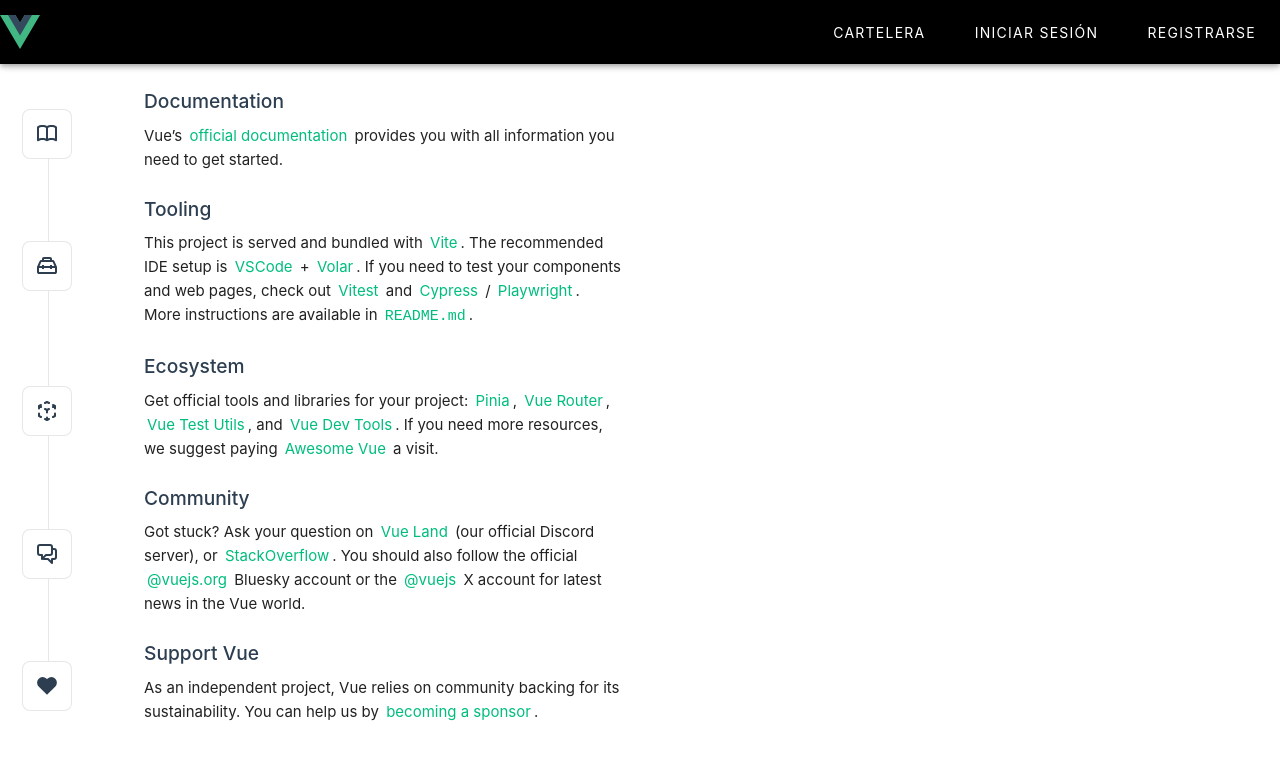
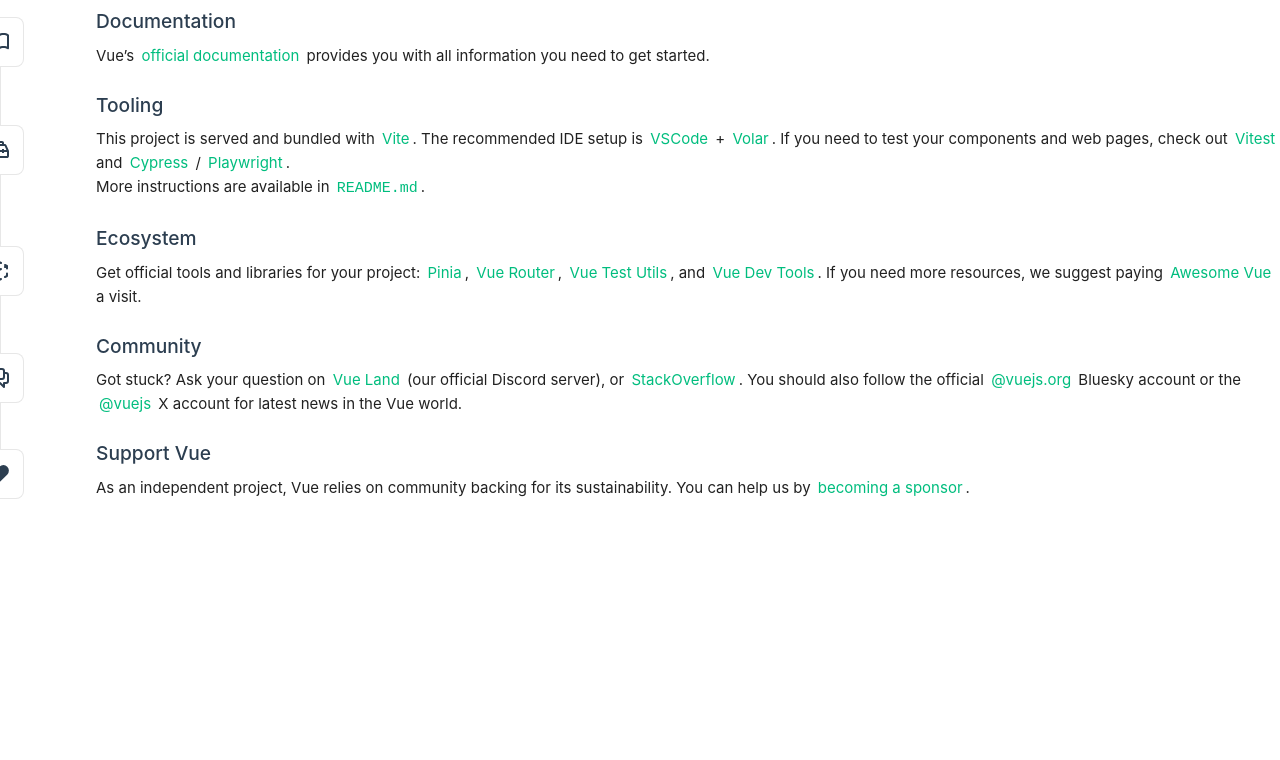
Before and after one commit to CorreaJose13/CinePlus, a Vue app in the folder front-end/: page / in a window 1280 px wide. Shown: the top 760 px of the page. Built offline with nearby package versions, Linux system fonts and the light colour scheme; the HTML template or start-up script is replaced by a standard one; what v-phone-input would draw is missing.

Commit message:
update app vue

```diff
--- a/front-end/src/App.vue
+++ b/front-end/src/App.vue
@@ -1,54 +1,7 @@
-<script setup lang="ts">
-import { RouterLink, RouterView } from 'vue-router'
-</script>
-
 <template>
   <v-app>
-    <v-app-bar color="primary" app dark>
-      <div class="d-flex align-center">
-        <v-img alt="Logo" class="mr-2" contain src="@/assets/logo.svg" width="40" height="40" />
-      </div>
-
-      <v-spacer></v-spacer>
-
-      <div class="navigation-links">
-        <v-btn v-for="item in navigationItems" :key="item.title" :to="item.to" text class="mx-2">
-          {{ item.title }}
-        </v-btn>
-      </div>
-    </v-app-bar>
-
     <v-main>
-      <v-container fluid>
-        <RouterView />
-      </v-container>
+      <router-view />
     </v-main>
   </v-app>
 </template>
-
-<script lang="ts">
-export default {
-  data() {
-    return {
-      navigationItems: [
-        { title: 'Cartelera', to: '/cartelera' },
-        { title: 'Iniciar Sesión', to: '/login' },
-        { title: 'Registrarse', to: '/register' }
-      ]
-    }
-  }
-}
-</script>
-
-<style scoped>
-.navigation-links {
-  display: flex;
-  align-items: center;
-}
-
-@media (max-width: 600px) {
-  .navigation-links {
-    display: none;
-  }
-}
-</style>
--- a/front-end/src/assets/main.css
+++ b/front-end/src/assets/main.css
@@ -1,9 +1,8 @@
 @import './base.css';
 
 #app {
-  max-width: 1280px;
+  max-width: 100%;
   margin: 0 auto;
-  padding: 2rem;
   font-weight: normal;
 }
 
@@ -20,16 +19,3 @@
     background-color: hsla(160, 100%, 37%, 0.2);
   }
 }
-
-@media (min-width: 1024px) {
-  body {
-    display: flex;
-    place-items: center;
-  }
-
-  #app {
-    display: grid;
-    grid-template-columns: 1fr 1fr;
-    padding: 0 2rem;
-  }
-}
```
